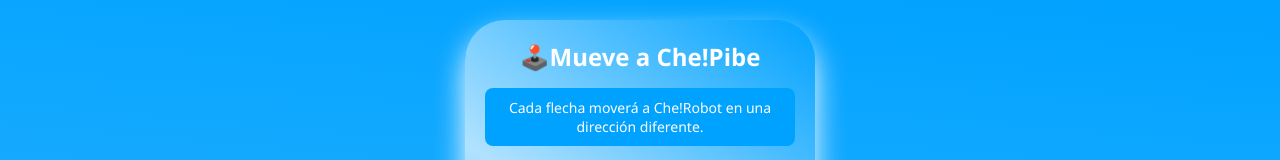
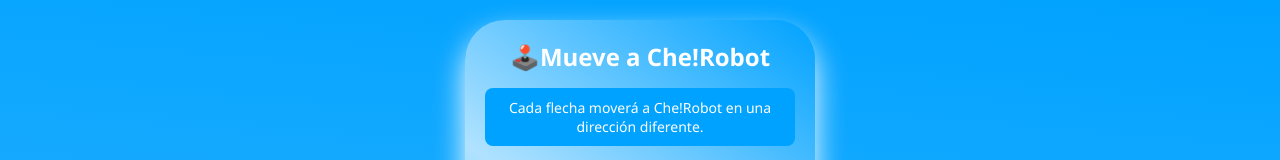
Before and after one commit to sistemadual-ahk/mecabot25, a plain HTML site: page webrobot/index.html in a window 1280 px wide. Shown: the top 160 px of the page. Drawn offline with Linux system fonts and the light colour scheme.

Commit message:
Update heading text from 'Che!Pibe' to 'Che!Robot'

```diff
--- a/webrobot/index.html
+++ b/webrobot/index.html
@@ -9,7 +9,7 @@
 </head>
 <body>
     <div class="container">
-        <h1><span class="emoji">🕹️</span>Mueve a Che!Pibe</h1>
+        <h1><span class="emoji">🕹️</span>Mueve a Che!Robot</h1>
 
         <div class="instructions">
             <p>Cada flecha moverá a Che!Robot en una dirección diferente.</p>
```
